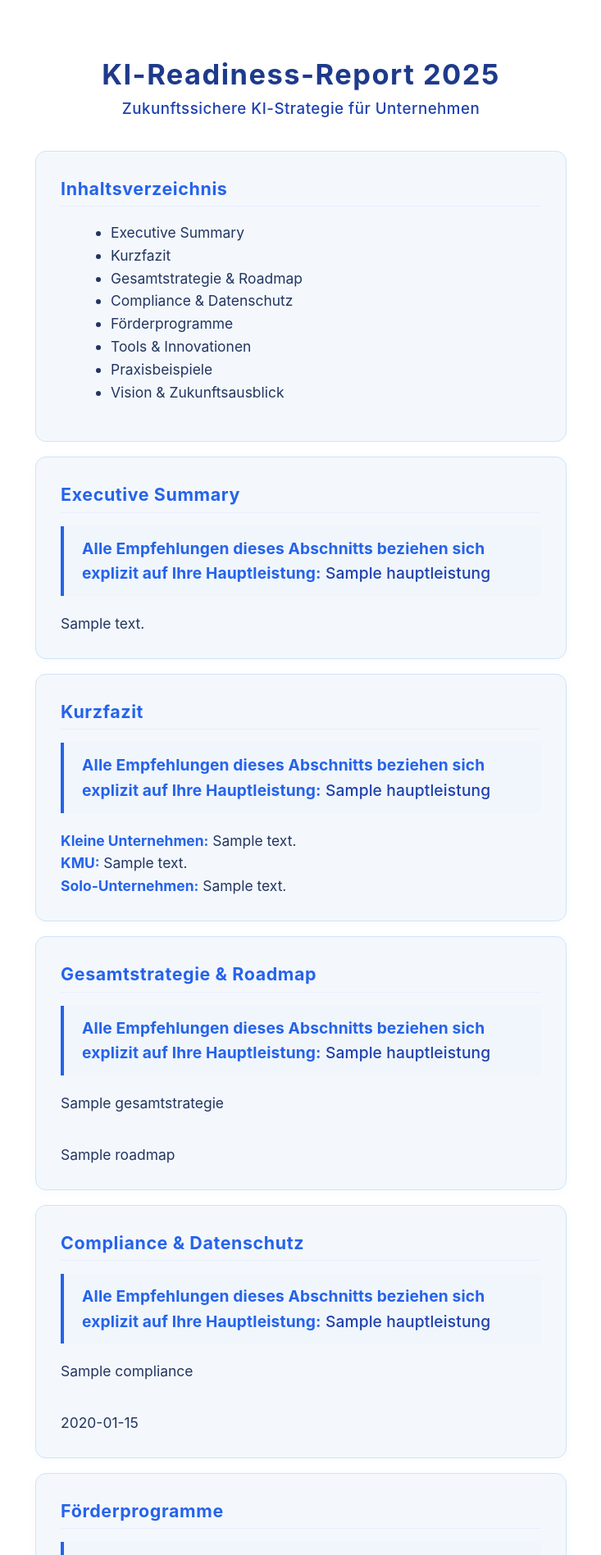
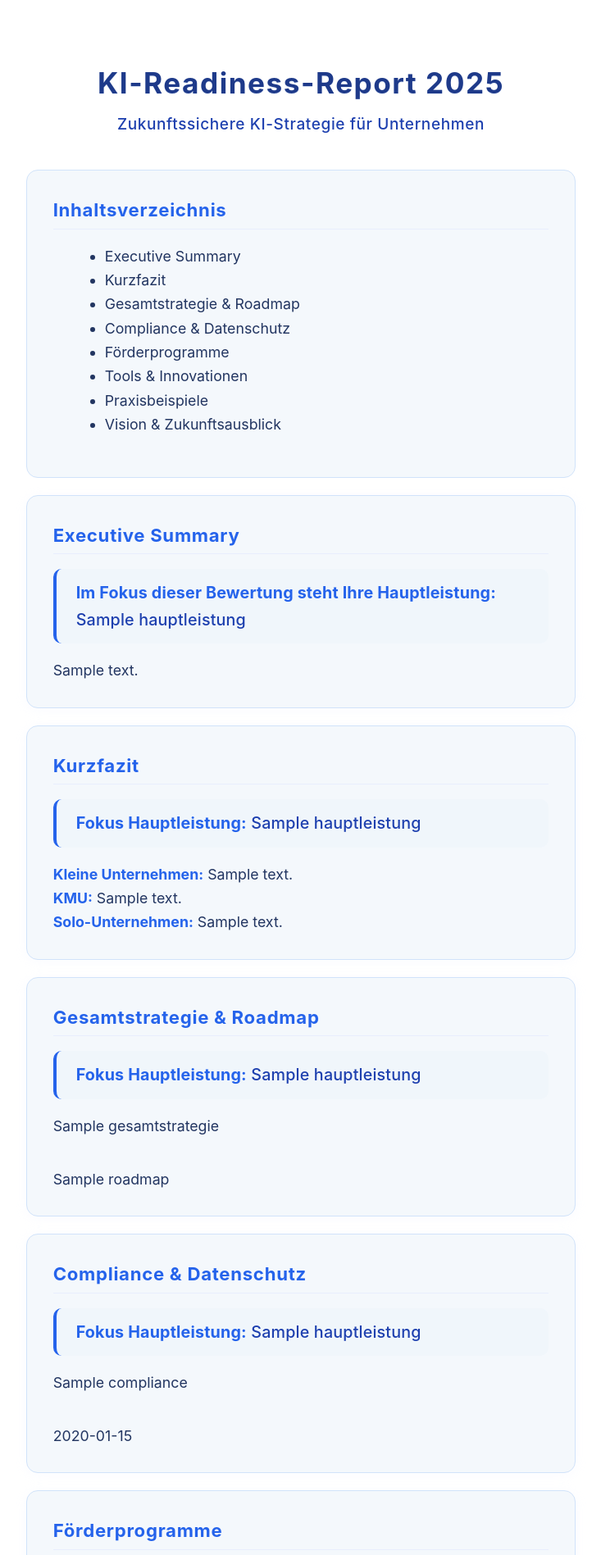
Before and after one commit to Wolf-Achtung/make-ki-backend-neu, a Python web app: template templates/pdf_template.html in a window 1280 px wide. Shown: the top 1897 px of the page at 82% size, without its empty margins (273-1006 px from the left). Run offline with Jinja, Linux system fonts and the light colour scheme; the template is opened without the code that fills it: most values are stand-ins (such as "Sample title", 1, 10 or a date in 2020).

Commit message:
Add files via upload

```diff
--- a/templates/pdf_template.html
+++ b/templates/pdf_template.html
@@ -12,75 +12,60 @@ body {
   color: #223561;
 }
 h1 {
-  font-size: 2.15em;
+  font-size: 2.2em;
   text-align: center;
   color: #1e3a8a;
   letter-spacing: 1.5px;
   font-weight: 700;
-  margin: 70px 0 10px 0;
+  margin: 80px 0 18px 0;
   text-shadow: 0 1px 0 #e3ebfa;
 }
 h2 {
   color: #2563eb;
-  font-size: 1.23em;
+  font-size: 1.25em;
   font-weight: 700;
   margin-top: 0;
-  margin-bottom: 16px;
+  margin-bottom: 18px;
   border-bottom: 1.5px solid #e8eefd;
   padding-bottom: 4px;
-  letter-spacing: 0.6px;
+  letter-spacing: 0.7px;
 }
 .subtitle {
-  font-size: 1.17em;
+  font-size: 1.19em;
   text-align: center;
   color: #1e40af;
-  margin-bottom: 40px;
+  margin-bottom: 44px;
   font-weight: 500;
-  letter-spacing: 0.5px;
+  letter-spacing: 0.6px;
 }
 .chapter-box {
   background: #f4f8fc;
-  border-radius: 13px;
-  padding: 28px 30px;
-  margin: 0 auto 18px auto;
-  max-width: 15.5cm;
+  border-radius: 14px;
+  padding: 30px 32px;
+  margin: 0 auto 21px auto;
+  max-width: 16cm;
   color: #223561;
-  font-size: 1.09em;
-  line-height: 1.6;
+  font-size: 1.11em;
+  line-height: 1.65;
   page-break-inside: avoid;
   word-break: break-word;
-  border: 1.2px solid #d1e3fa;
-  box-shadow: 0 2px 12px #e8eefd45;
-}
-.success-box {
-  background: #f7fbf9;
-  border-left: 4px solid #3bbca6;
-  padding: 10px 20px;
-  margin: 20px 0 18px 0;
-  color: #1c6153;
-  border-radius: 9px;
-}
-.warning-box {
-  background: #fff9f0;
-  border-left: 4px solid #fbbf24;
-  padding: 10px 20px;
-  margin: 20px 0 18px 0;
-  color: #b57316;
-  border-radius: 9px;
+  border: 1.25px solid #d1e3fa;
+  box-shadow: 0 2px 14px #e8eefd3b;
 }
 .hauptleistung-infobox {
   background: #f0f6fb;
   border-left: 4px solid #2563eb;
-  padding: 12px 22px;
-  margin: 0 0 20px 0;
-  font-size: 1.10em;
+  padding: 13px 24px;
+  margin: 0 0 18px 0;
+  font-size: 1.11em;
   font-weight: 500;
   color: #1e40af;
-  letter-spacing: 0.15px;
+  letter-spacing: 0.17px;
+  border-radius: 10px;
 }
 ul, ol {
-  margin-left: 1.2em;
-  margin-bottom: 1em;
+  margin-left: 1.3em;
+  margin-bottom: 1.1em;
 }
 b { color: #2563eb; }
 @page {
@@ -94,7 +79,6 @@ b { color: #2563eb; }
     opacity: 0.81;
   }
 }
-
   </style>
 </head>
 <body>
@@ -125,6 +109,7 @@ b { color: #2563eb; }
   </div>
 </div>
 {% endif %}
+
 <!-- EXECUTIVE SUMMARY -->
 {% if executive_summary %}
 <div class="report-section">
@@ -132,7 +117,7 @@ b { color: #2563eb; }
     <h2>Executive Summary</h2>
     {% if hauptleistung %}
       <div class="hauptleistung-infobox">
-        <b>Alle Empfehlungen dieses Abschnitts beziehen sich explizit auf Ihre Hauptleistung:</b>
+        <b>Im Fokus dieser Bewertung steht Ihre Hauptleistung:</b>
         <span>{{ hauptleistung }}</span>
       </div>
     {% endif %}
@@ -148,8 +133,7 @@ b { color: #2563eb; }
     <h2>Kurzfazit</h2>
     {% if hauptleistung %}
       <div class="hauptleistung-infobox">
-        <b>Alle Empfehlungen dieses Abschnitts beziehen sich explizit auf Ihre Hauptleistung:</b>
-        <span>{{ hauptleistung }}</span>
+        <b>Fokus Hauptleistung:</b> <span>{{ hauptleistung }}</span>
       </div>
     {% endif %}
     {% if summary_klein %}
@@ -172,8 +156,7 @@ b { color: #2563eb; }
     <h2>Gesamtstrategie & Roadmap</h2>
     {% if hauptleistung %}
       <div class="hauptleistung-infobox">
-        <b>Alle Empfehlungen dieses Abschnitts beziehen sich explizit auf Ihre Hauptleistung:</b>
-        <span>{{ hauptleistung }}</span>
+        <b>Fokus Hauptleistung:</b> <span>{{ hauptleistung }}</span>
       </div>
     {% endif %}
     {% if gesamtstrategie %}
@@ -193,8 +176,7 @@ b { color: #2563eb; }
     <h2>Compliance & Datenschutz</h2>
     {% if hauptleistung %}
       <div class="hauptleistung-infobox">
-        <b>Alle Empfehlungen dieses Abschnitts beziehen sich explizit auf Ihre Hauptleistung:</b>
-        <span>{{ hauptleistung }}</span>
+        <b>Fokus Hauptleistung:</b> <span>{{ hauptleistung }}</span>
       </div>
     {% endif %}
     {% if compliance %}
@@ -214,8 +196,7 @@ b { color: #2563eb; }
     <h2>Förderprogramme</h2>
     {% if hauptleistung %}
       <div class="hauptleistung-infobox">
-        <b>Alle Empfehlungen dieses Abschnitts beziehen sich explizit auf Ihre Hauptleistung:</b>
-        <span>{{ hauptleistung }}</span>
+        <b>Fokus Hauptleistung:</b> <span>{{ hauptleistung }}</span>
       </div>
     {% endif %}
     {% if foerderprogramme %}
@@ -235,8 +216,7 @@ b { color: #2563eb; }
     <h2>Tools & Innovationen</h2>
     {% if hauptleistung %}
       <div class="hauptleistung-infobox">
-        <b>Alle Empfehlungen dieses Abschnitts beziehen sich explizit auf Ihre Hauptleistung:</b>
-        <span>{{ hauptleistung }}</span>
+        <b>Fokus Hauptleistung:</b> <span>{{ hauptleistung }}</span>
       </div>
     {% endif %}
     {% if tools %}
@@ -256,8 +236,7 @@ b { color: #2563eb; }
     <h2>Praxisbeispiele</h2>
     {% if hauptleistung %}
       <div class="hauptleistung-infobox">
-        <b>Alle Empfehlungen dieses Abschnitts beziehen sich explizit auf Ihre Hauptleistung:</b>
-        <span>{{ hauptleistung }}</span>
+        <b>Fokus Hauptleistung:</b> <span>{{ hauptleistung }}</span>
       </div>
     {% endif %}
     <div>{{ praxisbeispiele | safe }}</div>
@@ -272,8 +251,7 @@ b { color: #2563eb; }
     <h2>Vision & Zukunftsausblick</h2>
     {% if hauptleistung %}
       <div class="hauptleistung-infobox">
-        <b>Alle Empfehlungen dieses Abschnitts beziehen sich explizit auf Ihre Hauptleistung:</b>
-        <span>{{ hauptleistung }}</span>
+        <b>Fokus Hauptleistung:</b> <span>{{ hauptleistung }}</span>
       </div>
     {% endif %}
     {% if moonshot_vision %}
```
